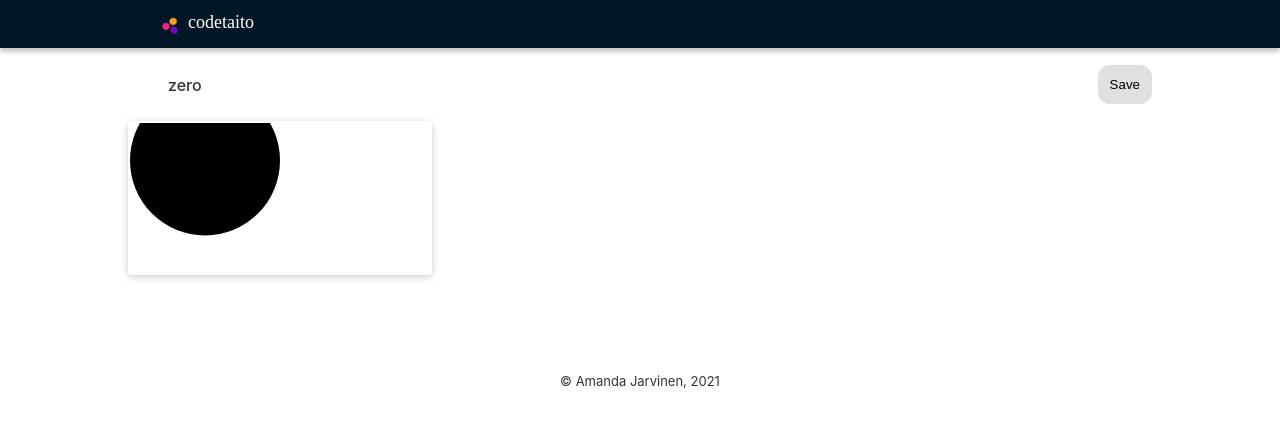
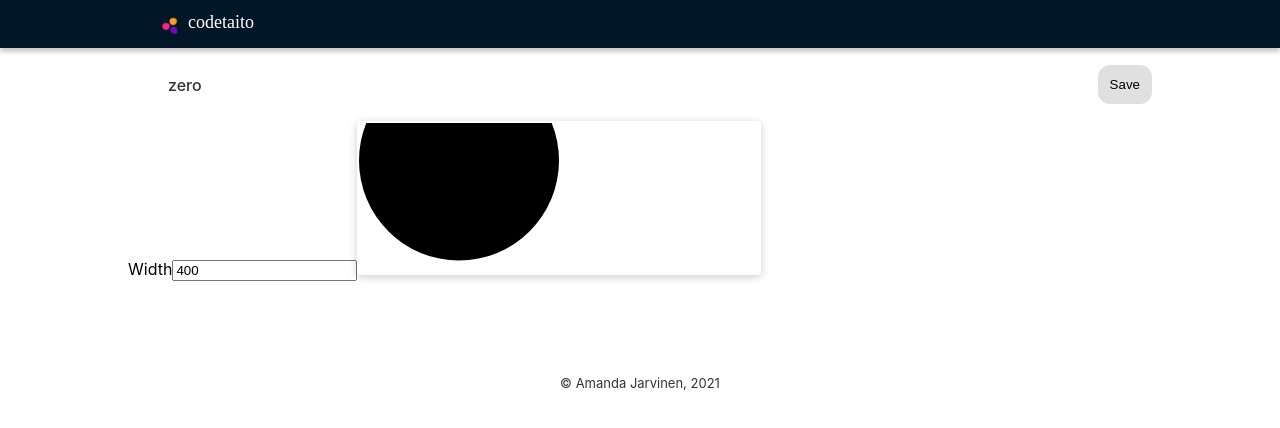
Before and after one commit to nimisaya/codetaito, a React (Create React App) app: page /#/art/zero in a window 1280 px wide. Shown: the top 428 px of the page. Built offline with nearby package versions, Linux system fonts and the light colour scheme.

Commit message:
Set width of canvas from UI

```diff
--- a/src/components/art/Zero.js
+++ b/src/components/art/Zero.js
@@ -1,4 +1,4 @@
-import { useRef, useLayoutEffect } from "react";
+import { useRef, useLayoutEffect, useState } from "react";
 
 import styles from "./Art.module.css";
 
@@ -9,12 +9,19 @@ const Zero = () => {
   const canvasRef = useRef();
 
   const title = "zero";
+  const [width, setWidth] = useState(400);
 
   useLayoutEffect(() => {
     const canvas = canvasRef.current;
 
     // Set the context to 2D graphics
     const context = canvas.getContext("2d");
+
+    // Set canvas dimensions
+    canvas.width = width;
+
+    canvas.style.width = `${width}px`;
+    //   canvas.style.height = `${height}px`;
 
     // Set pixel density
     setPixelDensity(context, canvas);
@@ -34,7 +41,7 @@ const Zero = () => {
 
     // render graphics
     render();
-  }); // useEffect
+  }, [width]); // useEffect
 
   const saveFileBtn = () => {
     // console.log(canvasRef);
@@ -56,11 +63,20 @@ const Zero = () => {
             <h1>{title}</h1>
           </li>
           <li>
-            <button id="download-link" onClick={saveFileBtn}>
-              Save
-            </button>
+            <button onClick={saveFileBtn}>Save</button>
           </li>
         </ul>
+
+        <label htmlFor="width">
+          Width
+          <input
+            id="width"
+            value={width}
+            placeholder="Width"
+            onChange={(e) => setWidth(e.target.value)}
+          />
+        </label>
+
         <canvas ref={canvasRef} id={title} onClick={saveFile()}></canvas>
       </div>
     </div>
```
